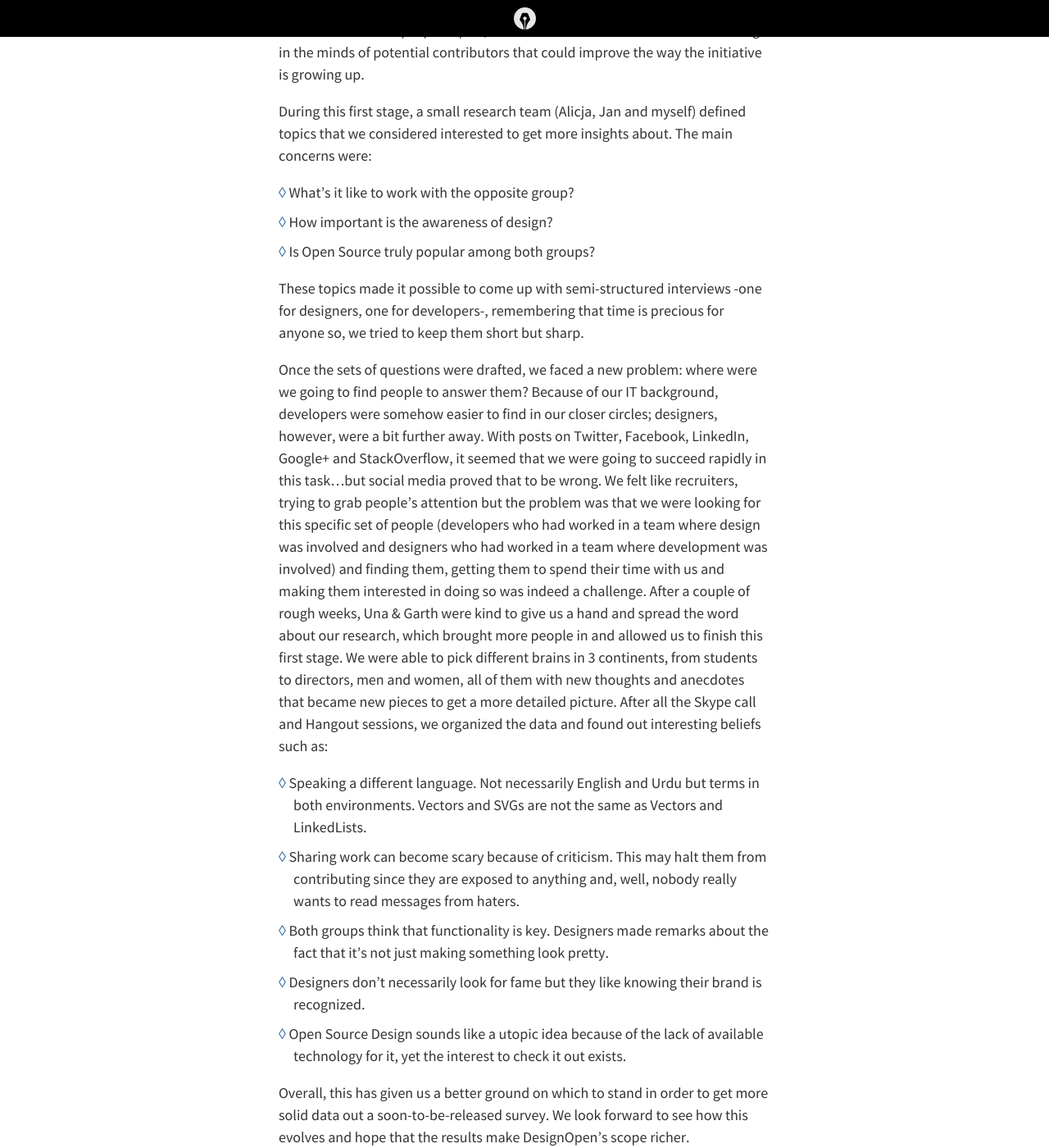
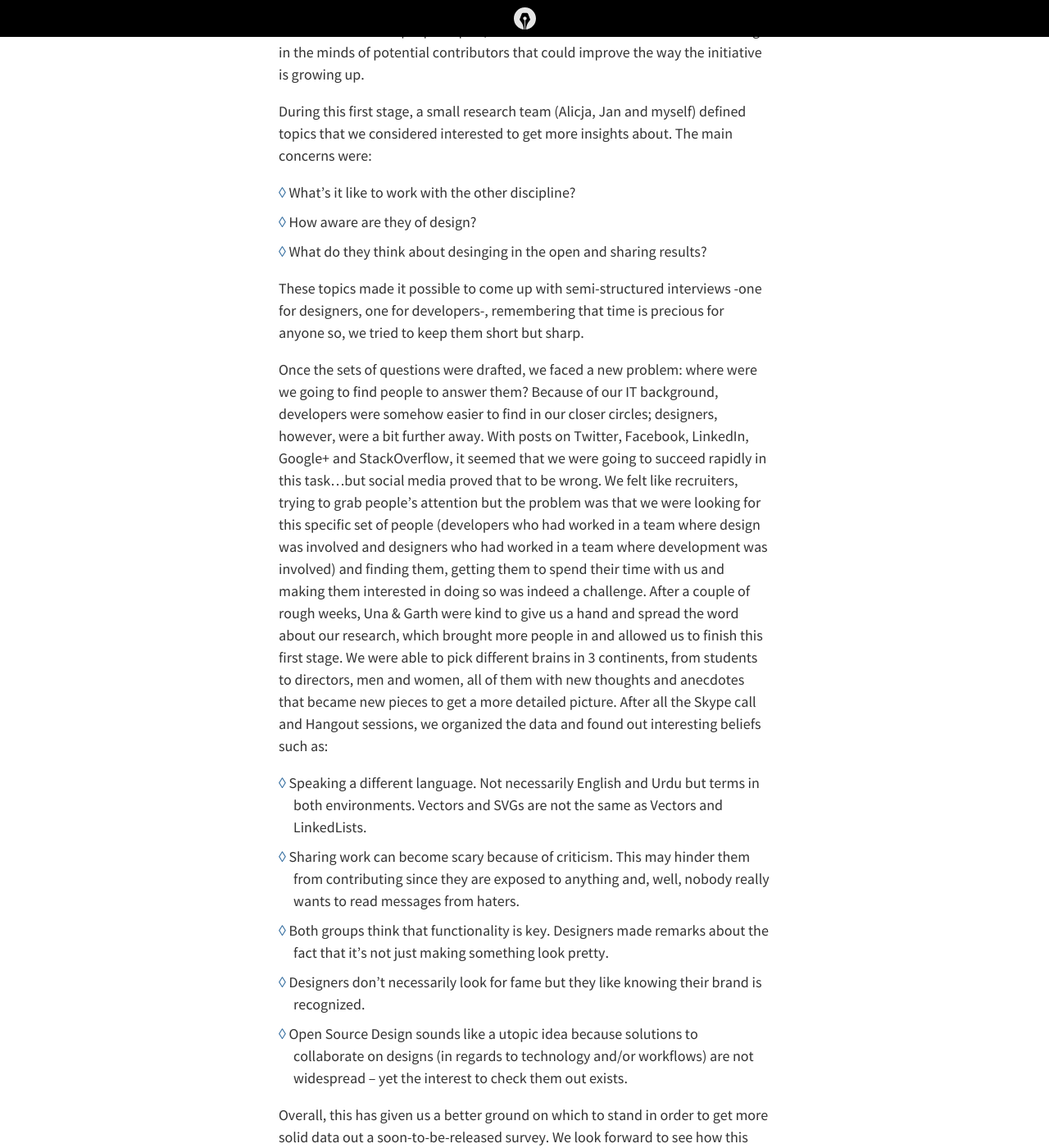
Before and after one commit to DesignOpen/designopen.github.io, a Jekyll site: the page built from articles/_posts/2015-03-23-research.md, in a window 1280 px wide and 1400 px high, scrolled down 537 px. Shown: the whole window at 82% size. Built offline with Jekyll 4.4.1, drawn with Linux system fonts in a browser that asks for light colours; comment, search, counter and statistics services are not loaded.

Commit message:
minor changes: our questions (more terse), hinder instead of halt, solutions for collaboration exist but they are not much used or are possibly impractical

```diff
--- a/articles/_posts/2015-03-23-research.md
+++ b/articles/_posts/2015-03-23-research.md
@@ -17,9 +17,9 @@ For the past month and a half, as part of our learning experience while working
 
 During this first stage, a small research team (Alicja, Jan and myself) defined topics that we considered interested to get more insights about. The main concerns were:
 
-* What's it like to work with the opposite group?
-* How important is the awareness of design?
-* Is Open Source truly popular among both groups?
+* What's it like to work with the other discipline?
+* How aware are they of design?
+* What do they think about desinging in the open and sharing results?
 
 These topics made it possible to come up with semi-structured interviews -one for designers, one for developers-, remembering that time is precious for anyone so, we tried to keep them short but sharp.
 
@@ -29,9 +29,9 @@ We were able to pick different brains in 3 continents, from students to director
 After all the Skype call and Hangout sessions, we organized the data and found out interesting beliefs such as:
 
 * Speaking a different language. Not necessarily English and Urdu but terms in both environments. Vectors and SVGs are not the same as Vectors and LinkedLists.
-* Sharing work can become scary because of criticism. This may halt them from contributing since they are exposed to anything and, well, nobody really wants to read messages from haters.
+* Sharing work can become scary because of criticism. This may hinder them from contributing since they are exposed to anything and, well, nobody really wants to read messages from haters.
 * Both groups think that functionality is key. Designers made remarks about the fact that it's not just making something look pretty.
 * Designers don't necessarily look for fame but they like knowing their brand is recognized.
-* Open Source Design sounds like a utopic idea because of the lack of available technology for it, yet the interest to check it out exists.
+* Open Source Design sounds like a utopic idea because solutions to collaborate on designs (in regards to technology and/or workflows) are not widespread – yet the interest to check them out exists.
 
 Overall, this has given us a better ground on which to stand in order to get more solid data out a soon-to-be-released survey. We look forward to see how this evolves and hope that the results make DesignOpen’s scope richer.
```
